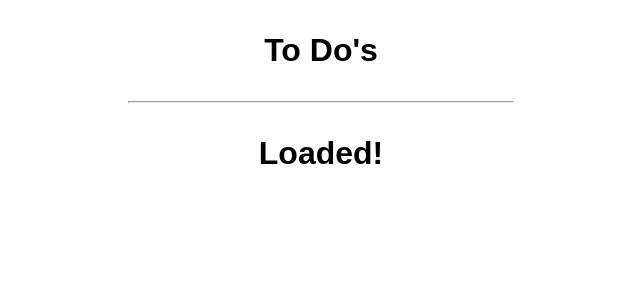
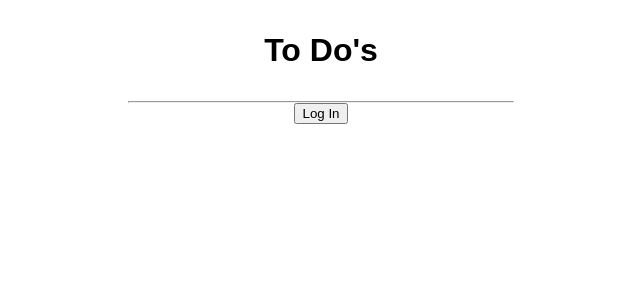
Before and after one commit to cvs181801/react-todo-app-take2, a React (Create React App) app: page / in a window 1280 px wide. Shown: the top 300 px of the page, without its empty margins (319-959 px from the left). Built offline with nearby package versions, Linux system fonts and the light colour scheme.

Commit message:
add basic button

```diff
--- a/src/App.js
+++ b/src/App.js
@@ -7,7 +7,7 @@ import Emoji from "./components/Emoji"
 import Todoitem from "./components/Todoitem"
 import Practice from "./components/Practice"
 import Greeting from "./components/Greeting"
-import NotloggedIn from "./components/NotLoggedIn"
+import LoggedIn from "./components/LoggedIn"
 import Button from "./components/Button"
 import Conditional from "./components/Conditional"
 
@@ -16,8 +16,9 @@ class App extends React.Component {
   constructor() {
     super()
       this.state = {
-        isLoading: true
+        isLoggedIn: false
       }
+      this.handleClick = this.handleClick.bind(this)
     }
 
 
@@ -47,14 +48,16 @@ class App extends React.Component {
 //   })
 // }
 
-componentDidMount() {
-  setTimeout(() => {
-    this.setState({
-      isLoading: false
-    })
-  }, 4500)
+/*
+        {Todolist.map(item => < Todoitem key={item.id} id={item.id} task={item.task} requiresConcentration={item.requiresConcentration}
+        howOften={item.howOften} affirmation={item.affirmation} completed={item.completed} handleChange={this.handleChange}/>)}
+        */
+
+
+handleClick() {
+  this.setState({isLoggedIn: true})
+  console.log( this.state.isLoggedIn);
 }
-
 
 
   render() {
@@ -63,17 +66,12 @@ render() {
         <div className="App">
         <h1>To Do's</h1>
         <hr></hr>
-{/*
-        {Todolist.map(item => < Todoitem key={item.id} id={item.id} task={item.task} requiresConcentration={item.requiresConcentration}
-        howOften={item.howOften} affirmation={item.affirmation} completed={item.completed} handleChange={this.handleChange}/>)}
-        */}
-      {this.state.isLoading ?
-      <h2>Loading...</h2> :
-      <Conditional />}
 
+        <button onClick={this.handleClick}>Log In</button>
+        <p>{this.state.isLoggedIn}</p>
         </div>
-    );
-  }
+      )
   }
 
+}
 export default App;
--- a/src/components/Button.js
+++ b/src/components/Button.js
@@ -1,32 +1,13 @@
 import React from 'react'
 
-class Button extends React.Component {
-constructor() {
-    super()
-    this.state = {
-        count: 0
-    }
-    this.handleClick = this.handleClick.bind(this)
-}
-
-handleClick() {
-    this.setState(prevState => {
-        return {
-            count: prevState.count + 1
-    }
-})
-
-}
-
-    render() {
+function Button(props){
 
         return (
             <div>
-                <button onClick={this.handleClick}>Count Up!</button>
-                <p>{this.state.count}</p>
+                <button >Log In</button>
             </div>
         )
     }
-}
+
 
 export default Button
--- a/src/components/Greeting.js
+++ b/src/components/Greeting.js
@@ -1,6 +1,6 @@
 import React from 'react'
 import Practice from "./Practice"
-import NotLoggedIn from "./NotLoggedIn"
+import LoggedIn from "./LoggedIn"
 
 export default function Greeting(props) {
     console.log(props);
@@ -11,6 +11,6 @@ export default function Greeting(props) {
         )
     }
     return (
-        <NotLoggedIn/>
+        <LoggedIn/>
     )
 }
--- /dev/null
+++ b/src/components/LoggedIn.js
@@ -0,0 +1,18 @@
+import React from 'react'
+
+export default function LoggedIn(props) {
+
+        if(props.isLoggedIn === true) {
+            return(
+                <div>
+                <p>You are logged in!</p>
+            </div>
+            )
+        } else {
+            return(
+                <div>
+                <p>You are not logged in.</p>
+            </div>
+            )
+        }
+}
--- a/src/components/NotLoggedIn.js
+++ /dev/null
@@ -1,9 +0,0 @@
-import React from 'react'
-
-export default function NotLoggedIn() {
-    return (
-        <div>
-            <p>You are not logged in.  Please log in to continue.</p>
-        </div>
-    )
-}
```
Lines whose indentation alone changed are shown as unchanged.
